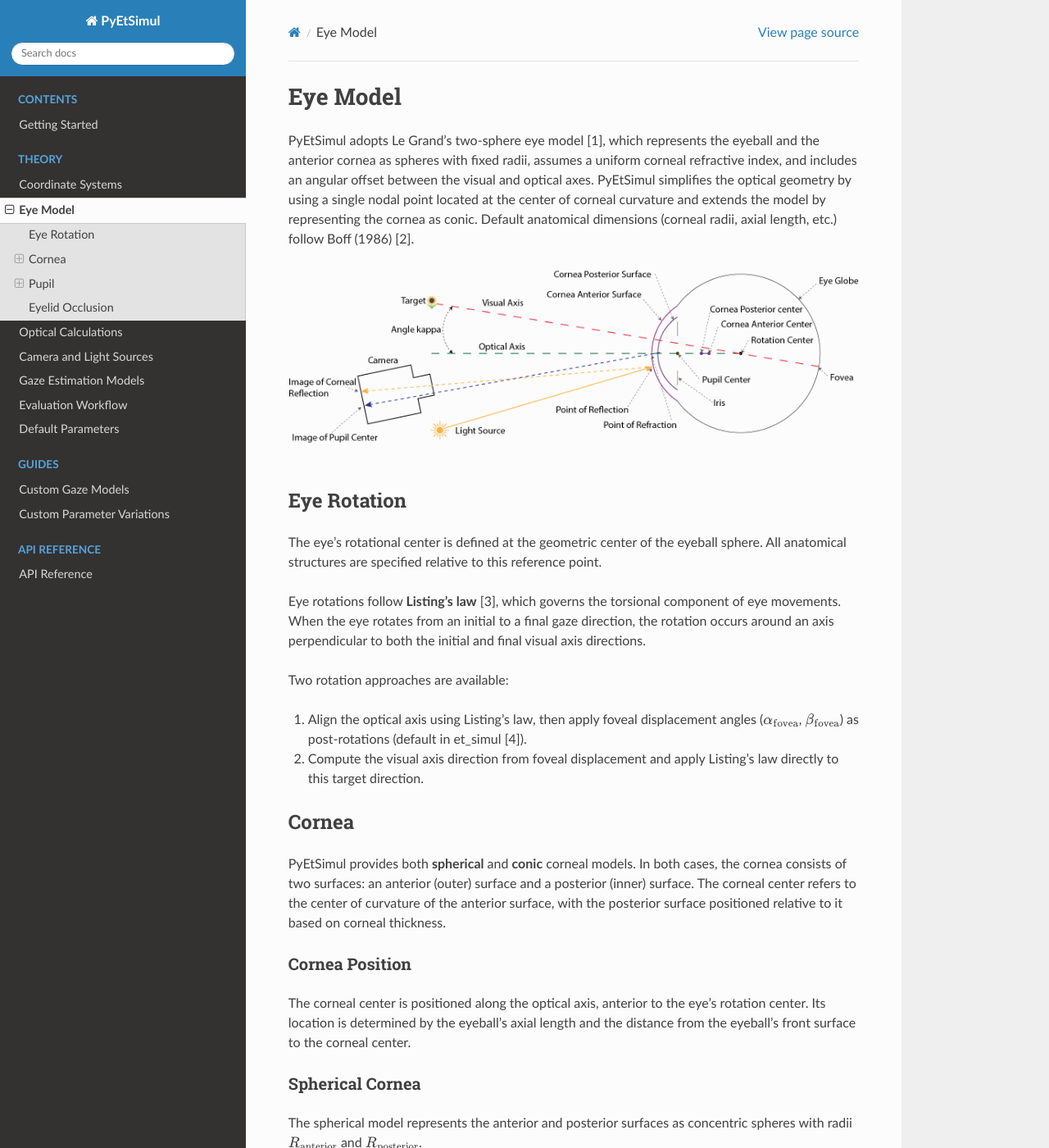
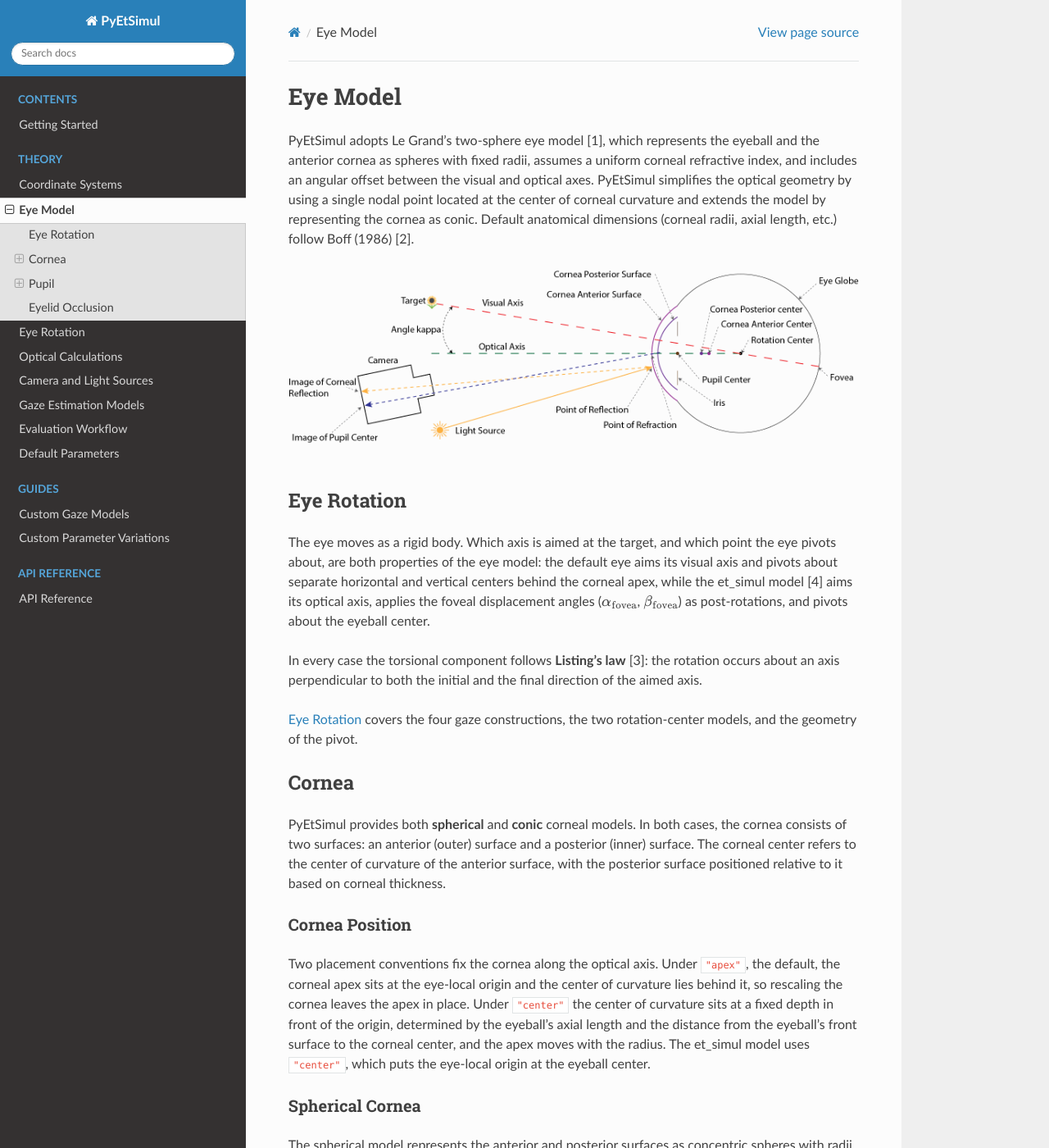
Before and after one commit to mh-salari/pyetsimul, a Sphinx documentation site: the page built from docs/theory/eye_model.rst, in a window 1280 px wide and 1400 px high. Shown: the whole window at 82% size. Built offline with Sphinx 7.4.7 and the Read the Docs theme 3.1.0, drawn with Linux system fonts in a browser that asks for light colours.

Commit message:
doc: add an eye rotation page and correct the stale rotation text

```diff
--- a/docs/index.rst
+++ b/docs/index.rst
@@ -48,6 +48,7 @@ of gaze estimation algorithms across calibrated and uncalibrated settings.
 
    theory/coordinate_systems
    theory/eye_model
+   theory/eye_rotation
    theory/optical_calculations
    theory/camera_and_lights
    theory/gaze_estimation_models
--- a/docs/theory/eye_model.rst
+++ b/docs/theory/eye_model.rst
@@ -17,20 +17,18 @@ and extends the model by representing the cornea as conic. Default anatomical di
 Eye Rotation
 ------------
 
-The eye's rotational center is defined at the geometric center of the eyeball sphere. All
-anatomical structures are specified relative to this reference point.
+The eye moves as a rigid body. Which axis is aimed at the target, and which point the eye
+pivots about, are both properties of the eye model: the default eye aims its visual axis and
+pivots about separate horizontal and vertical centers behind the corneal apex, while the
+et_simul model [4] aims its optical axis, applies the foveal displacement angles
+(:math:`\alpha_{\text{fovea}}`, :math:`\beta_{\text{fovea}}`) as post-rotations, and pivots
+about the eyeball center.
 
-Eye rotations follow **Listing's law** [3], which governs the torsional component of eye
-movements. When the eye rotates from an initial to a final gaze direction, the rotation
-occurs around an axis perpendicular to both the initial and final visual axis directions.
+In every case the torsional component follows **Listing's law** [3]: the rotation occurs about
+an axis perpendicular to both the initial and the final direction of the aimed axis.
 
-Two rotation approaches are available:
-
-1. Align the optical axis using Listing's law, then apply foveal displacement angles
-   (:math:`\alpha_{\text{fovea}}`, :math:`\beta_{\text{fovea}}`) as post-rotations
-   (default in et_simul [4]).
-2. Compute the visual axis direction from foveal displacement and apply Listing's law
-   directly to this target direction.
+:doc:`eye_rotation` covers the four gaze constructions, the two rotation-center models, and the
+geometry of the pivot.
 
 Cornea
 ------
@@ -43,9 +41,13 @@ surface positioned relative to it based on corneal thickness.
 Cornea Position
 ^^^^^^^^^^^^^^^
 
-The corneal center is positioned along the optical axis, anterior to the eye's rotation center.
-Its location is determined by the eyeball's axial length and the distance from the eyeball's
-front surface to the corneal center.
+Two placement conventions fix the cornea along the optical axis. Under ``"apex"``, the default,
+the corneal apex sits at the eye-local origin and the center of curvature lies behind it, so
+rescaling the cornea leaves the apex in place. Under ``"center"`` the center of curvature sits
+at a fixed depth in front of the origin, determined by the eyeball's axial length and the
+distance from the eyeball's front surface to the corneal center, and the apex moves with the
+radius. The et_simul model uses ``"center"``, which puts the eye-local origin at the eyeball
+center.
 
 Spherical Cornea
 ^^^^^^^^^^^^^^^^
```
Also changed, not shown: docs/theory/eye_rotation.rst (added, +246 -0 lines).
